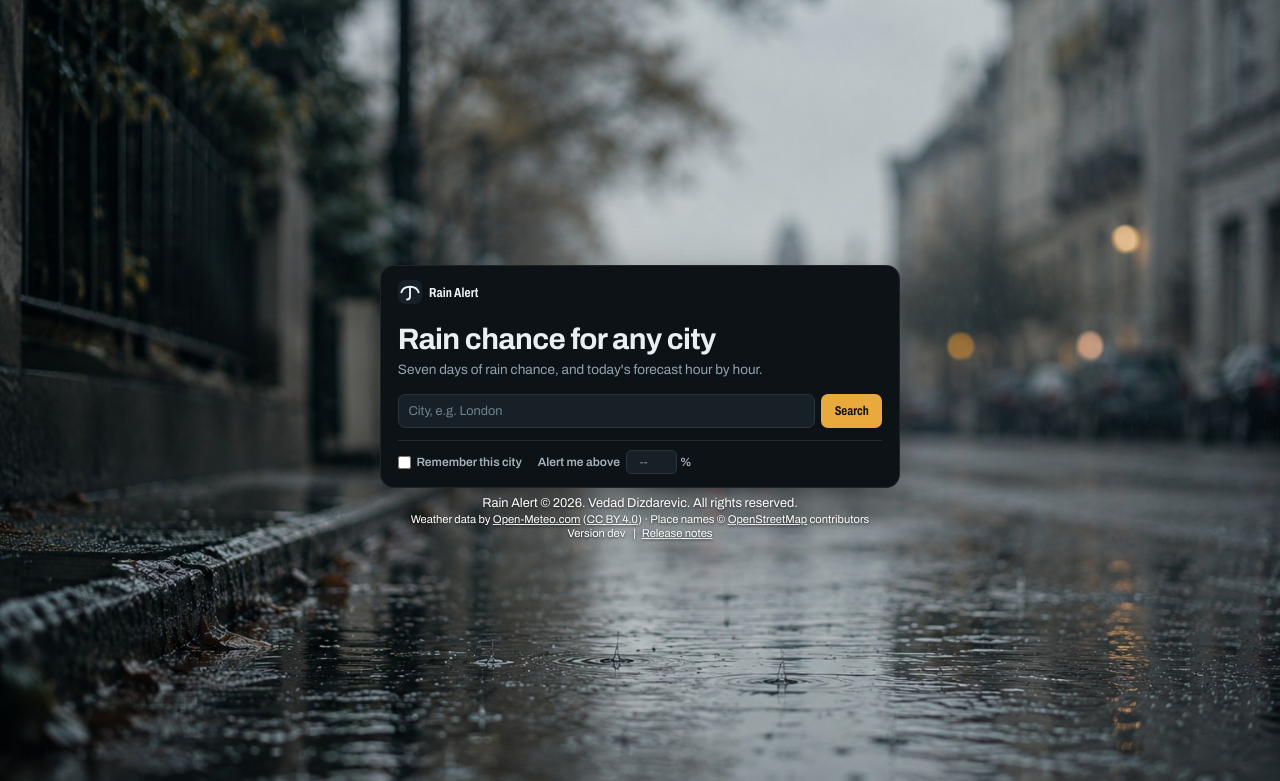
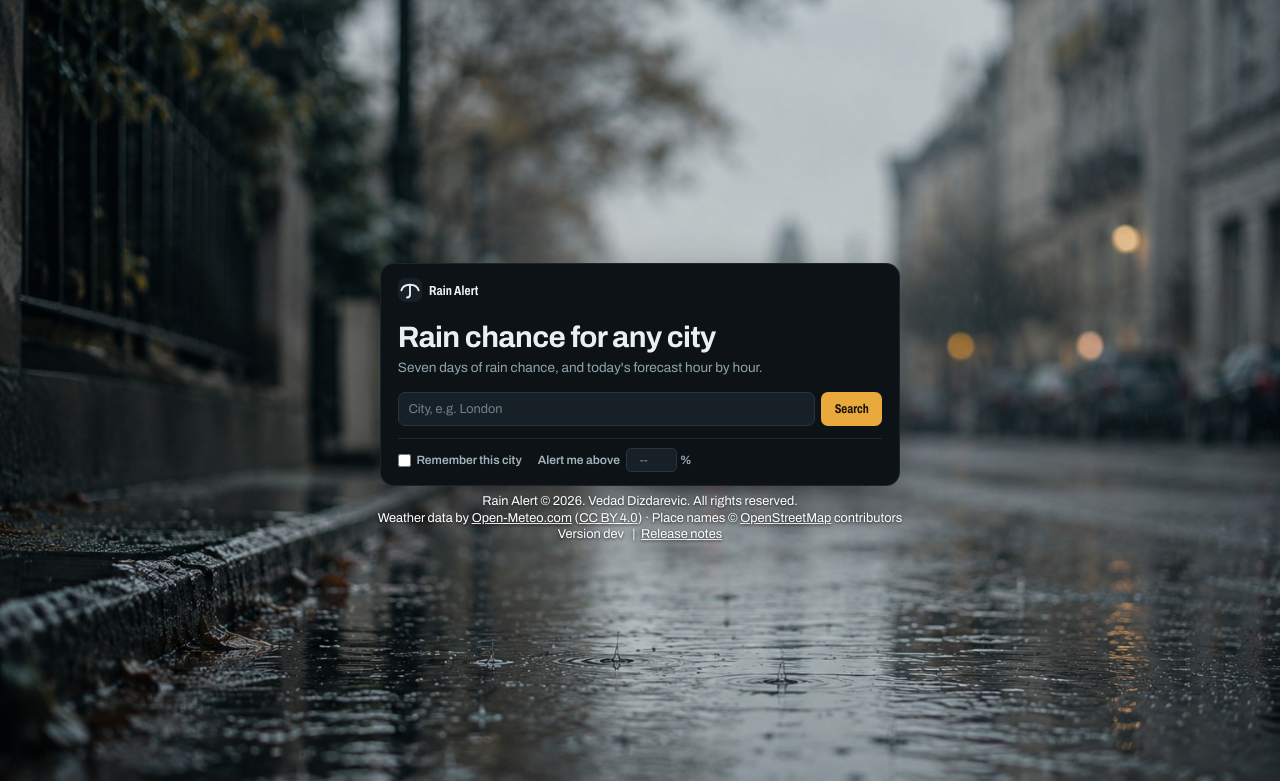
Before and after one commit to lasiurusbat/RainAlert, a Flask app: page / in a window 1280 px wide. Shown: the top 781 px of the page. Run offline with Flask 3, Linux system fonts and the light colour scheme; some libraries are stand-ins or nearby versions.

Commit message:
Set the footer lines at the same size
The credits and the build line were a little smaller than the copyright
line above them, so the footer read as a headline with two captions under
it. All three lines are now the same size, and the footer reads as three
lines of one kind.

Co-Authored-By: Claude Code <noreply@anthropic.com>

```diff
--- a/static/service-worker.js
+++ b/static/service-worker.js
@@ -14,7 +14,7 @@
  * is refreshed in the background, so a reader gets the new files on the
  * load after the one that fetched them.
  */
-const CACHE_VERSION = 'v12';
+const CACHE_VERSION = 'v13';
 const CACHE_NAME = 'rainalert-shell-' + CACHE_VERSION;
 
 /* The shell: the files the page needs to look like Rain Alert. The
--- a/static/style.css
+++ b/static/style.css
@@ -1198,22 +1198,21 @@ button:focus-visible {
     text-decoration-thickness: 2px;
 }
 
-/* The data credits (Open-Meteo requires attribution) are a second, smaller
-   line under the copyright notice. */
+/* The data credits (Open-Meteo requires attribution) are a second line
+   under the copyright notice. */
 .credits {
     display: block;
     margin-top: 0.15rem;
-    font-size: 0.7rem;
+    font-size: 0.8rem;
 }
 
-/* Which build this is, under the credits. It is a third line of the same
-   kind as the credits: the same size, the same weight, the same plain
-   treatment. It answers "which version is this?", and that is a line of
-   the footer, not a caption. */
+/* Which build this is, under the credits. It is the same size as the
+   copyright line above it: it answers "which version is this?", and that
+   is a line of the footer, not a caption. */
 .build-info {
     display: block;
     margin-top: 0.15rem;
-    font-size: 0.7rem;
+    font-size: 0.8rem;
 }
 
 /* The release notes link, after the build. The separator is a pipe rather
```
